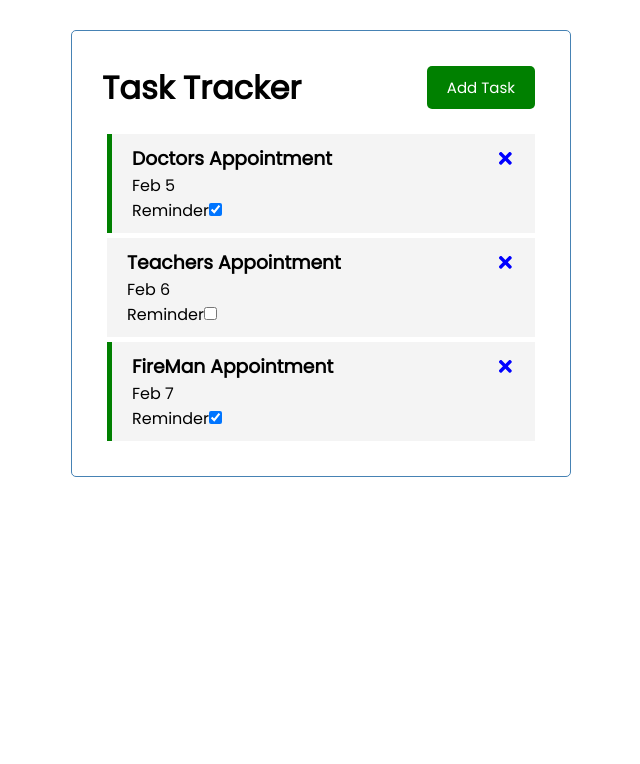
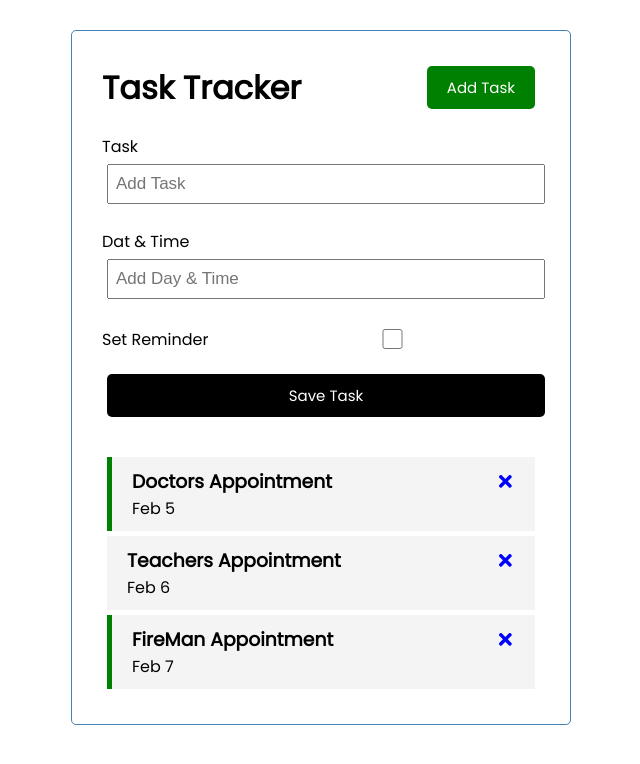
Before and after one commit to Rahul-ai/Tracker, a React (Create React App) app: page / in a window 1280 px wide. Shown: the top 764 px of the page, without its empty margins (319-959 px from the left). Built offline with nearby package versions, Linux system fonts and the light colour scheme.

Commit message:
.Added Add functionality

```diff
--- a/src/App.js
+++ b/src/App.js
@@ -2,6 +2,7 @@
 import './App.css';
 import Taskss from './component/Tasks'
 import Header from './component/Header';
+import AddTask from './component/AddTask';
 
 
 const App = () =>
@@ -27,6 +28,13 @@
     }
 ]);
 
+// Add Task
+const addTask = (task) =>{
+  const id = Math.floor(Math.random() * 10000) + 1
+  const newTask = { id, ...task}
+  setTasks([...Tasks,newTask])
+}
+
 //const delete Task
 const DeleteTask = (id) => {
   setTasks(Tasks.filter((task)=>task.id !== id));
@@ -41,6 +49,7 @@
     return(
       <div className='container'>
         <Header/>
+        <AddTask OnAdd = {addTask} />
         {
         Tasks.length > 0 ? (
         <Taskss Tasks={Tasks} OnDelete = {DeleteTask} OnToggle ={ToggleReminder} />
--- /dev/null
+++ b/src/component/AddTask.js
@@ -0,0 +1,46 @@
+import {useState} from 'react';
+
+const AddTask = (props) => {
+  const [text, setText] = useState('')
+  const [day, setday] = useState('')
+  const [reminder, setReminder] = useState(false)
+
+  const onSubmit = (e) =>{
+    e.preventDefault()
+
+    if(!text){
+      alert('Please Add Task')
+      return
+    }
+
+    props.OnAdd({text,day,reminder})
+
+    setText('')
+    setday('')
+    setReminder(false)
+
+  }
+
+    return (
+    <form className='add-form' onSubmit={onSubmit} >
+        <div className='form-control'>
+            <label>Task</label>
+            <input type='text' placeholder='Add Task'
+            value={text} onChange={(e)=>setText(e.target.value)} />
+        </div>
+        <div className='form-control'>
+            <label>Dat & Time </label>
+            <input type='text' placeholder='Add Day & Time'
+            value={day} onChange={(e)=>setday(e.target.value)} />
+        </div>
+        <div className='form-control form-control-check'>
+            <label>Set Reminder</label>
+            <input  type='checkbox' checked = {reminder}
+            value={reminder} onChange={(e)=>setReminder(e.currentTarget.checked)} />
+        </div>
+        <input className='btn btn-block' type='submit' value="Save Task" />
+    </form>
+  );
+}
+
+export default AddTask;
--- a/src/component/Task.js
+++ b/src/component/Task.js
@@ -7,9 +7,9 @@
 
       <p>{props.task.day}</p>
 
-      <p>Reminder<input type="checkbox" class="form-check-input"
+      {/* <p>Reminder<input type="checkbox" class="form-check-input"
       onClick={()=>props.OnToggle(props.task.id)} value="checkedValue"
-      checked = {props.task.reminder} /></p>
+      checked = {props.task.reminder} /></p> */}
       </div>
   );
 }
```
